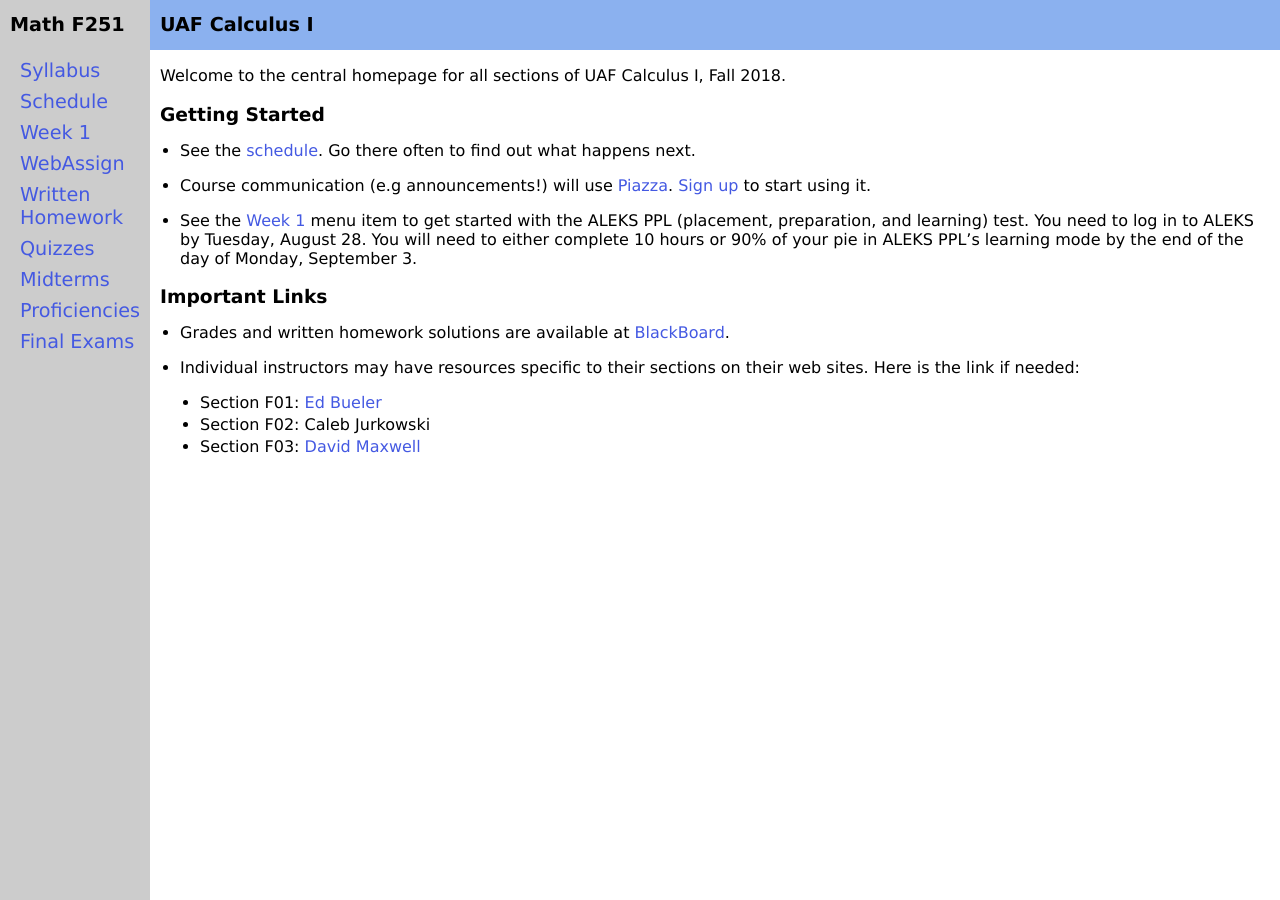
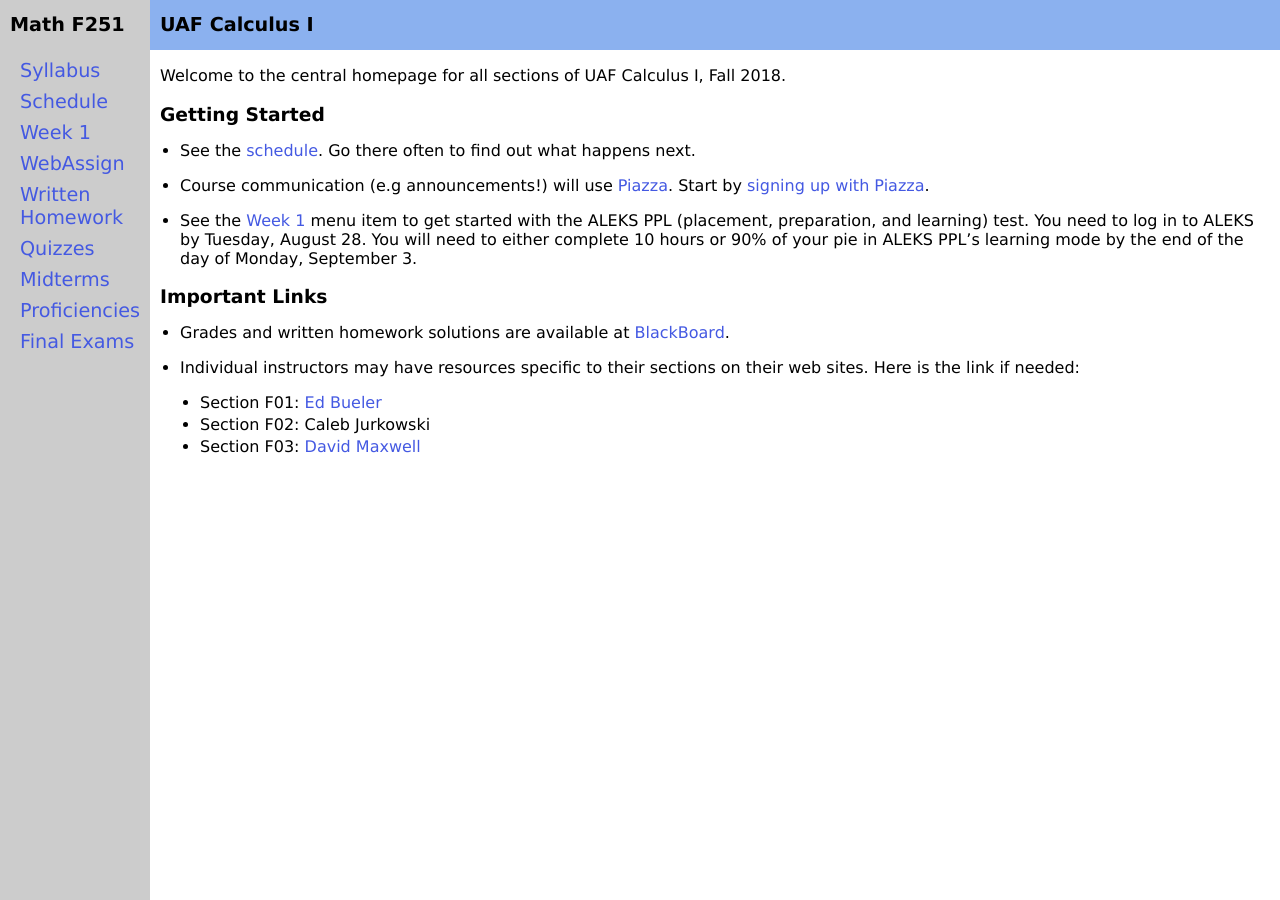
Before and after one commit to uaf-math/calc1, a Jekyll site: the page built from index.md, in a window 1280 px wide. Built offline with Jekyll 4.4.1, drawn with Linux system fonts in a browser that asks for light colours.

Commit message:
rewrite to separate links (i.e. put words between links)

```diff
--- a/index.md
+++ b/index.md
@@ -9,7 +9,7 @@
 
 * See the [schedule](assets/general/Fall2018/MATH251-Schedule-F2018.pdf).  Go there often to find out what happens next.
 
-* Course communication (e.g announcements!) will use [Piazza](http://piazza.com/uaf/fall2018/math251/home).  [Sign up](http://piazza.com/uaf/fall2018/math251) to start using it.
+* Course communication (e.g announcements!) will use [Piazza](http://piazza.com/uaf/fall2018/math251/home).  Start by [signing up with Piazza](http://piazza.com/uaf/fall2018/math251).
 
 * See the [Week 1](week1) menu item to get started with the ALEKS PPL (placement, preparation, and learning) test.  You need to log in to ALEKS by Tuesday, August 28.  You will need to either complete 10 hours or 90% of your pie in ALEKS PPL's learning mode by the end of the day of Monday, September 3.
 
```
